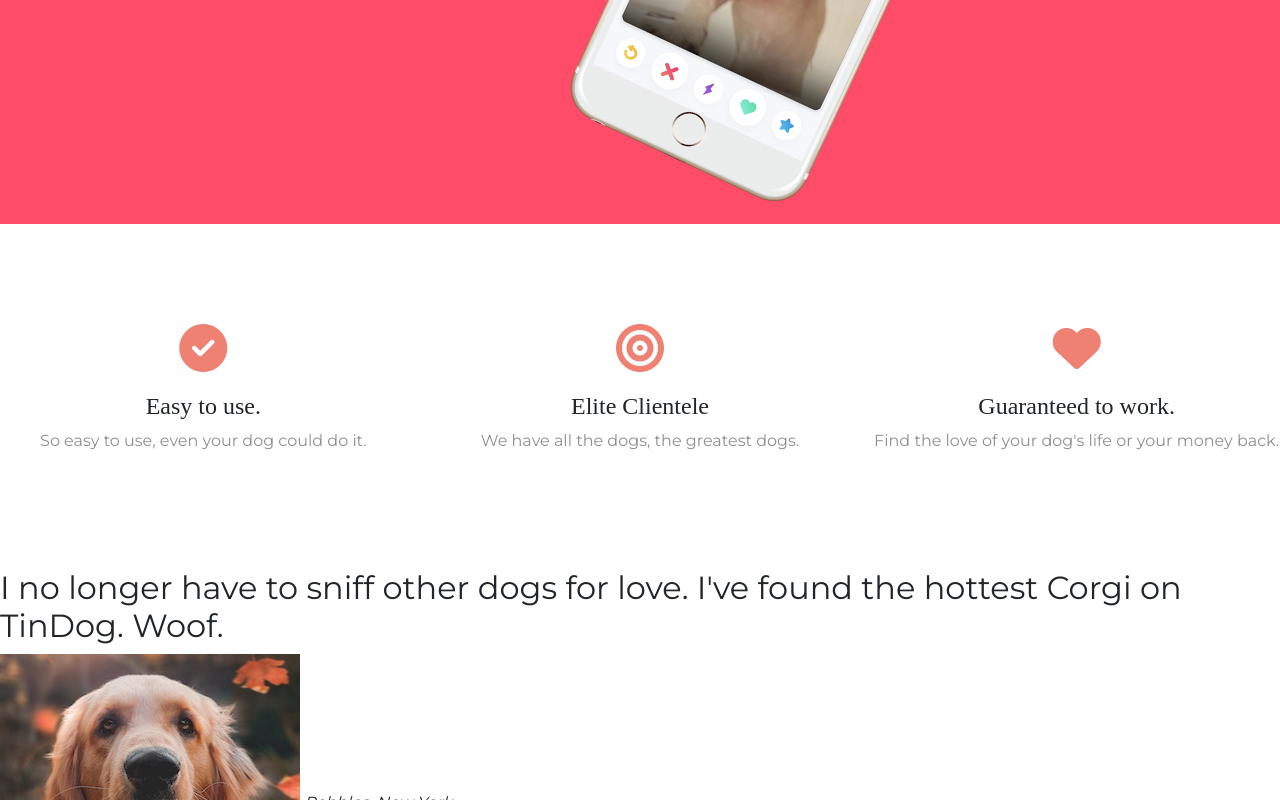
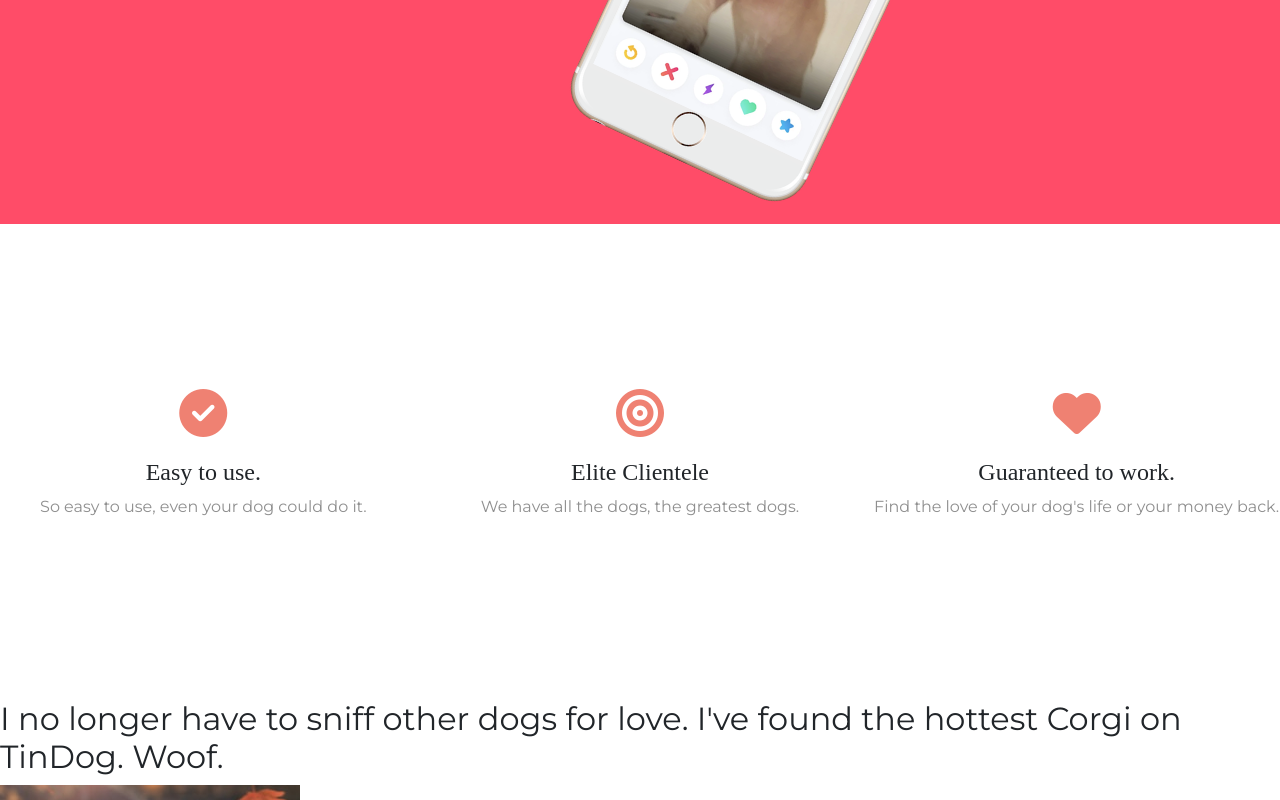
Before and after one commit to bhootrasourabh/sourabh, a plain HTML site: page index.html in a window 1280 px wide. Shown: the part 519-1319 px from the top of the page. Drawn offline with nearby package versions, Linux system fonts and the light colour scheme.

Commit message:
Update styles.css

```diff
--- a/css/styles.css
+++ b/css/styles.css
@@ -79,3 +79,8 @@ h1{
   margin: 100px 0;
   text-align: center;
 }
+
+.feat{
+  padding-top: 5%;
+  padding-bottom: 5%;
+}
```
